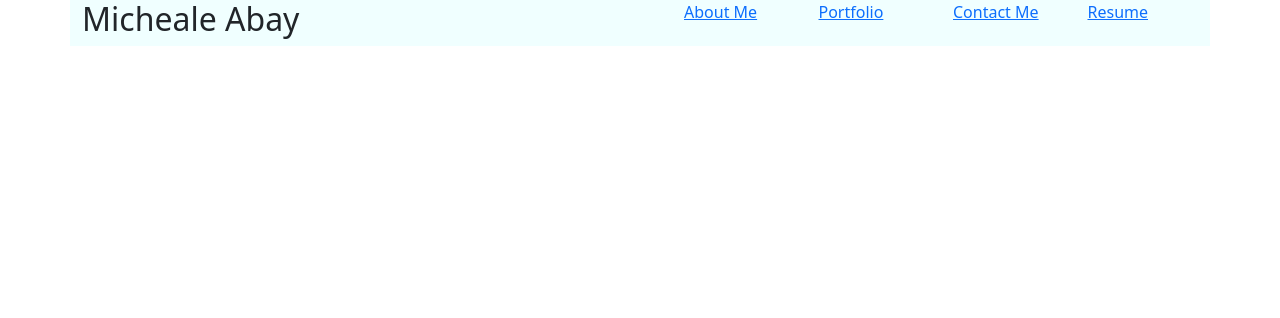
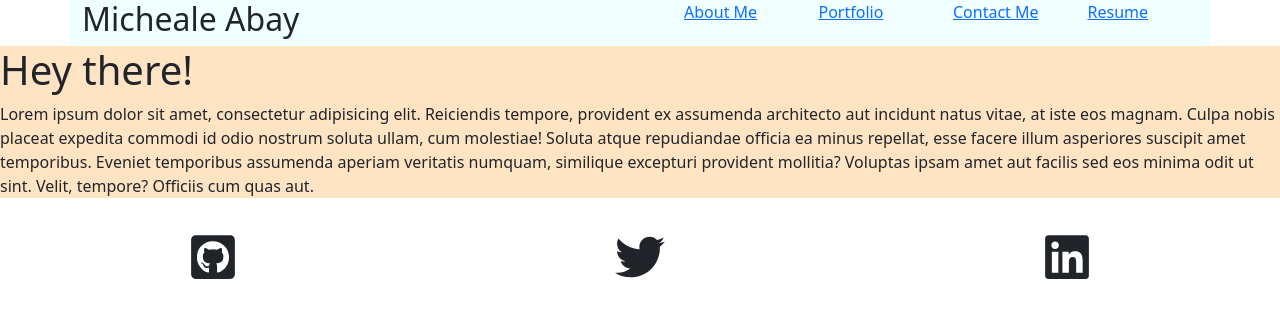
Before and after one commit to MikeTigray/react-portfolio, a React (Create React App) app in the folder porfolio/: page / in a window 1280 px wide. Shown: the top 318 px of the page. Built offline with nearby package versions, Linux system fonts and the light colour scheme.

Commit message:
started working on footer. Installed react-icon library

```diff
--- a/porfolio/package.json
+++ b/porfolio/package.json
@@ -35,5 +35,8 @@
       "last 1 firefox version",
       "last 1 safari version"
     ]
+  },
+  "devDependencies": {
+    "react-icons": "^4.4.0"
   }
 }
--- a/porfolio/src/App.js
+++ b/porfolio/src/App.js
@@ -1,10 +1,13 @@
 // import "./App.css";
+import Footer from "./components/Footer/Footer";
 import Header from "./components/Header/Header";
-
+import Project from "./components/Project/Project";
 function App() {
   return (
     <div>
       <Header />
+      <Project />
+      <Footer />
     </div>
   );
 }
--- /dev/null
+++ b/porfolio/src/components/Footer/Footer.css
@@ -0,0 +1,6 @@
+.footer {
+  display: flex;
+  flex-direction: row;
+  justify-content: space-around;
+  font-size: 50px;
+}
--- a/porfolio/src/components/Footer/Footer.js
+++ b/porfolio/src/components/Footer/Footer.js
@@ -1 +1,19 @@
-export default function Footer() {}
+import "./Footer.css";
+import { FaTwitter } from "react-icons/fa";
+import { FaGithubSquare } from "react-icons/fa";
+import { FaLinkedin } from "react-icons/fa";
+export default function Footer() {
+  return (
+    <div className="footer">
+      <p>
+        <FaGithubSquare />
+      </p>
+      <p>
+        <FaTwitter />
+      </p>
+      <p>
+        <FaLinkedin />
+      </p>
+    </div>
+  );
+}
--- a/porfolio/src/components/Header/Header.css
+++ b/porfolio/src/components/Header/Header.css
@@ -2,6 +2,3 @@
   background-color: azure;
   margin: 0;
 }
-.list {
-  list-style: none;
-}
--- /dev/null
+++ b/porfolio/src/components/Project/Project.css
@@ -0,0 +1,3 @@
+.project {
+  background-color: bisque;
+}
--- a/porfolio/src/components/Project/Project.js
+++ b/porfolio/src/components/Project/Project.js
@@ -1 +1,19 @@
-export default function Project() {}
+import "./Project.css";
+export default function Project() {
+  return (
+    <div className="project">
+      <h1>Hey there!</h1>
+      <p>
+        {" "}
+        Lorem ipsum dolor sit amet, consectetur adipisicing elit. Reiciendis
+        tempore, provident ex assumenda architecto aut incidunt natus vitae, at
+        iste eos magnam. Culpa nobis placeat expedita commodi id odio nostrum
+        soluta ullam, cum molestiae! Soluta atque repudiandae officia ea minus
+        repellat, esse facere illum asperiores suscipit amet temporibus. Eveniet
+        temporibus assumenda aperiam veritatis numquam, similique excepturi
+        provident mollitia? Voluptas ipsam amet aut facilis sed eos minima odit
+        ut sint. Velit, tempore? Officiis cum quas aut.
+      </p>
+    </div>
+  );
+}
```
Also changed, not shown: 2 other files (tests, documents, lock files or other folders).
